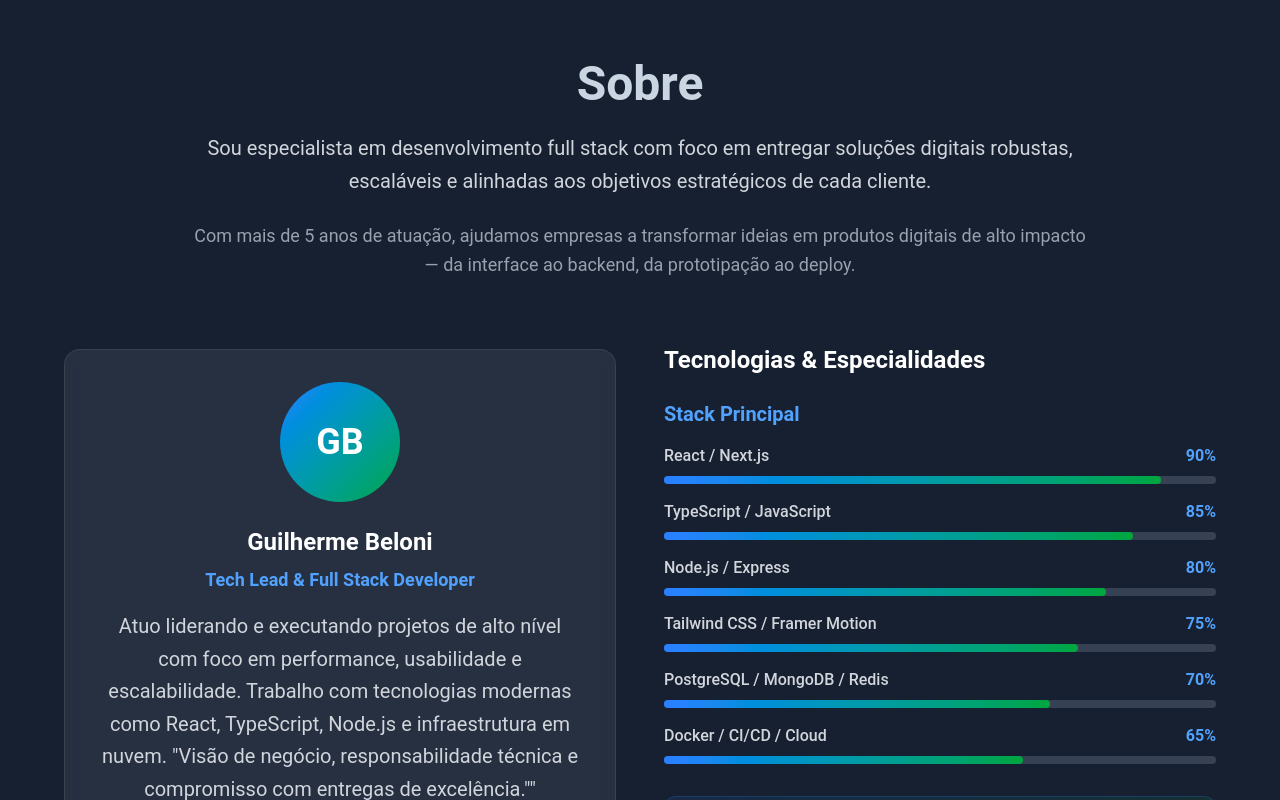
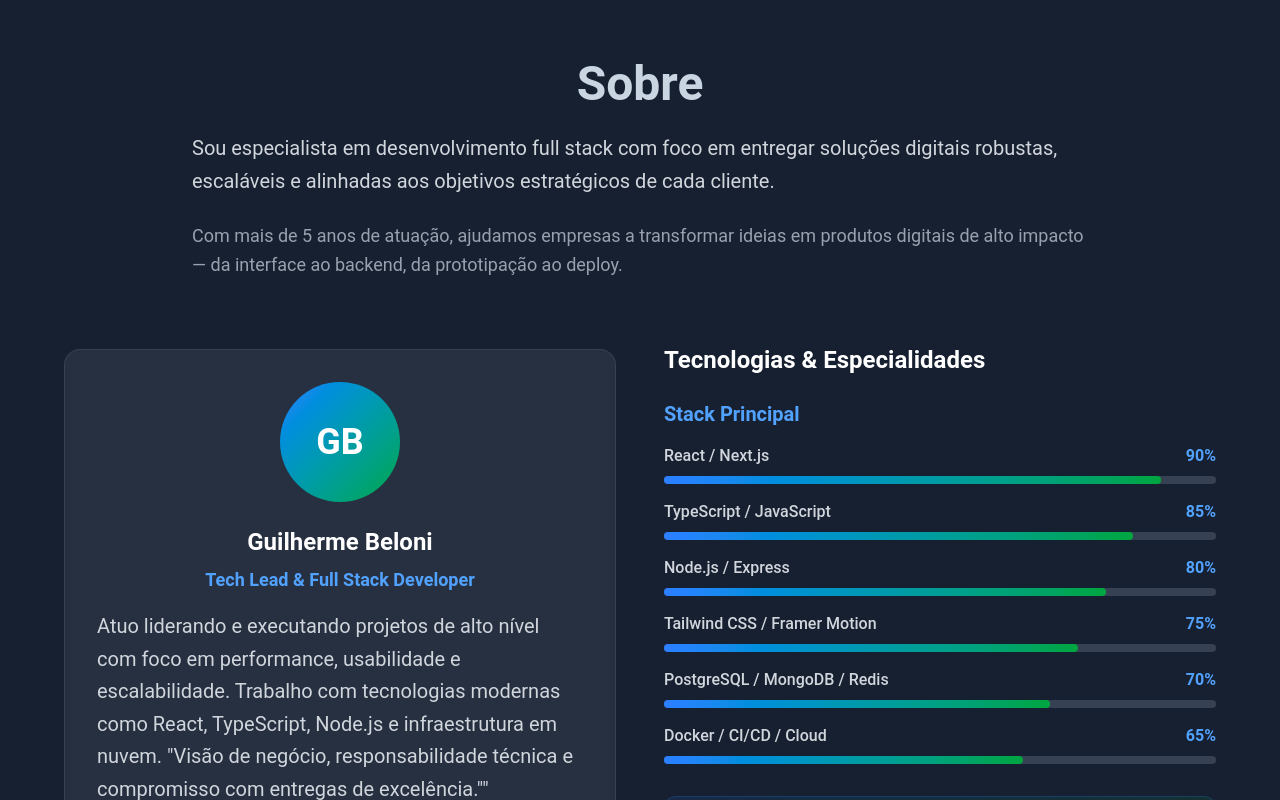
Before and after one commit to guilherme-beloni/tecpsi-portifolio, a React (Vite) app: page / in a window 1280 px wide. Shown: the part 820-1620 px from the top of the page. Built offline with nearby package versions, Linux system fonts and the light colour scheme.

Commit message:
text-left for all

```diff
--- a/src/components/About.tsx
+++ b/src/components/About.tsx
@@ -44,12 +44,12 @@ const About = () => {
               <span className="text-slate-300 bg-clip-text ">Sobre</span>
             </h2>
 
-            <p className="text-sm lg:text-xl text-gray-300 max-w-4xl mx-auto leading-relaxed mb-6">
+            <p className="text-sm text-left lg:text-xl text-gray-300 max-w-4xl mx-auto leading-relaxed mb-6">
               Sou especialista em desenvolvimento full stack com foco em
               entregar soluções digitais robustas, escaláveis e alinhadas aos
               objetivos estratégicos de cada cliente.
             </p>
-            <p className="text-sm lg:text-lg text-gray-400 max-w-4xl mx-auto leading-relaxed">
+            <p className="text-sm text-left lg:text-lg text-gray-400 max-w-4xl mx-auto leading-relaxed">
               Com mais de 5 anos de atuação, ajudamos empresas a transformar
               ideias em produtos digitais de alto impacto — da interface ao
               backend, da prototipação ao deploy.
@@ -69,7 +69,7 @@ const About = () => {
                 <p className="text-lg font-semibold text-center mb-4 text-blue-400">
                   Tech Lead & Full Stack Developer
                 </p>
-                <p className="text-gray-300 text-sm lg:text-xl text-center leading-relaxed">
+                <p className="text-gray-300  text-sm lg:text-xl leading-relaxed">
                   Atuo liderando e executando projetos de alto nível com foco em
                   performance, usabilidade e escalabilidade. Trabalho com
                   tecnologias modernas como React, TypeScript, Node.js e
```
